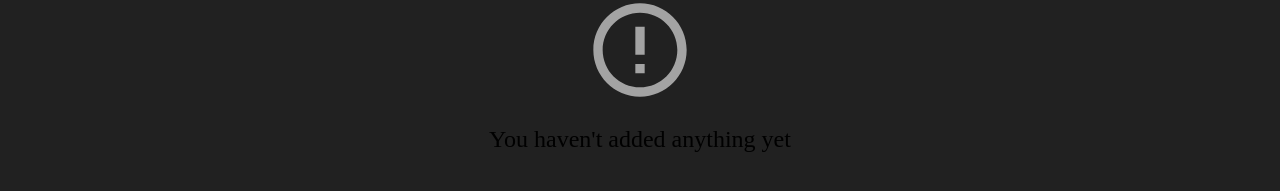
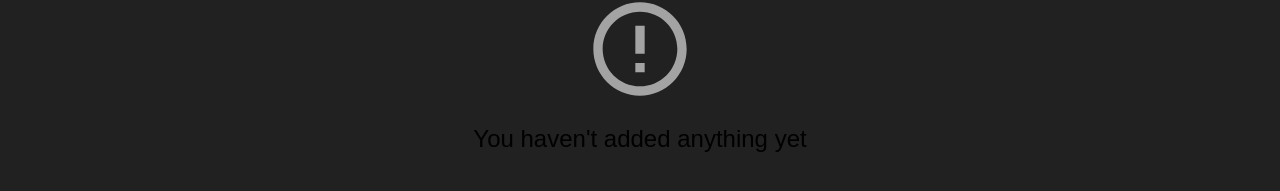
Before and after one commit to Snapsterr/nextjs-movies, a Next.js app: page /mylist in a window 1280 px wide. Shown: the part 409-600 px from the top of the page. Built offline with nearby package versions, Linux system fonts and the light colour scheme; no server answers.

Commit message:
font fix

```diff
--- a/app/globals.css
+++ b/app/globals.css
@@ -83,6 +83,7 @@ html,
 body {
   max-width: 100vw;
   overflow-x: hidden;
+  font-family: Arial, 'sans-serif';
 }
 
 body {
--- a/app/mylist/page.module.css
+++ b/app/mylist/page.module.css
@@ -18,4 +18,5 @@
 .noFavouritesText {
   margin-top: 20px;
   font-size: 1.5rem;
+  text-align: center;
 }
```
